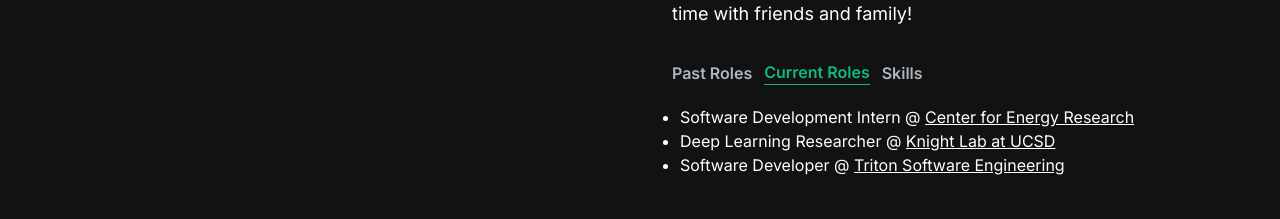
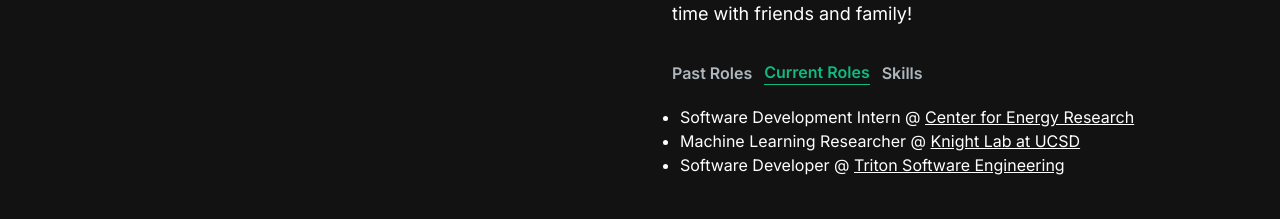
Before and after one commit to yotzkim/portfolio-website, a Next.js app: page / in a window 1280 px wide. Shown: the part 1340-1559 px from the top of the page. Built offline with nearby package versions, Linux system fonts and the light colour scheme.

Commit message:
Updated Resume, Skills, Roles

```diff
--- a/src/app/components/AboutMe.jsx
+++ b/src/app/components/AboutMe.jsx
@@ -10,17 +10,17 @@
     content: (
       <ul className="list-disc pl-2">
         <li>
-          <strong>Languages:</strong> Python, Java, JavaScript, TypeScript, C, C++, HTML/CSS
+          <strong>Languages:</strong> Python, Java, JavaScript, TypeScript, C, C++, SQL, HTML/CSS, MATLAB
         </li>
         <li>
           <strong>Frameworks and Libraries:</strong> React, Next.js, Node.js,
           Express, Pandas, NumPy, Tensorflow
         </li>
         <li>
-          <strong>Tools:</strong> Linux, Git, GitHub, LaTeX, MATLAB
+          <strong>Tools:</strong> Linux, Git, GitHub, GraphQL, Docker, Visual Studio Code, LaTeX
         </li>
         <li>
-          <strong>Databases:</strong> MongoDB
+          <strong>Databases:</strong> MongoDB, PostgreSQL
         </li>
       </ul>
     ),
@@ -37,7 +37,7 @@
           </a>
         </li>
         <li>
-          Deep Learning Researcher @{" "}
+          Machine Learning Researcher @{" "}
           <a href="https://knightlab.ucsd.edu/" className="underline">
             Knight Lab at UCSD
           </a>
```
Also changed, not shown: 1 other file (tests, documents, lock files or other folders).
